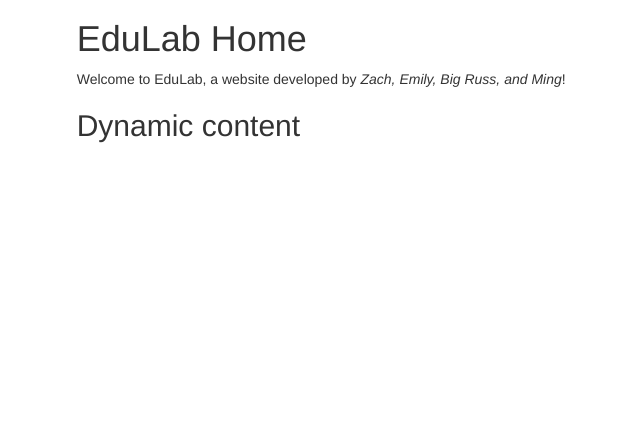
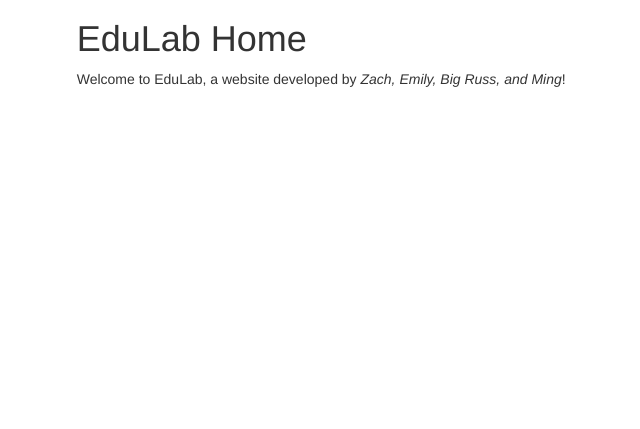
Before and after one commit to zachlieberman/hoohacks2022, a Django app: page / in a window 1280 px wide; the page is wider, and only the part inside the window is pictured. Shown: the part 371-800 px from the top of that part, without its empty margins (45-685 px from the left). Run offline with Django 3.2, Linux system fonts and the light colour scheme; a user stored in the database is signed in; some libraries are stand-ins or nearby versions.

Commit message:
Update index.html

```diff
--- a/edapp/templates/index.html
+++ b/edapp/templates/index.html
@@ -9,7 +9,6 @@
   <img src="https://hannah-valentines.s3.amazonaws.com/logo2.png" class="float-center" width="1200" height="300"/>
   <h1>EduLab Home</h1>
   <p>Welcome to EduLab, a website developed by <em>Zach, Emily, Big Russ, and Ming</em>!</p>
-  <h2>Dynamic content</h2>
   <!-- <p>The library has the following record counts:</p>
   <ul>
     <li><strong>Books:</strong> {{ num_books }}</li>
```
